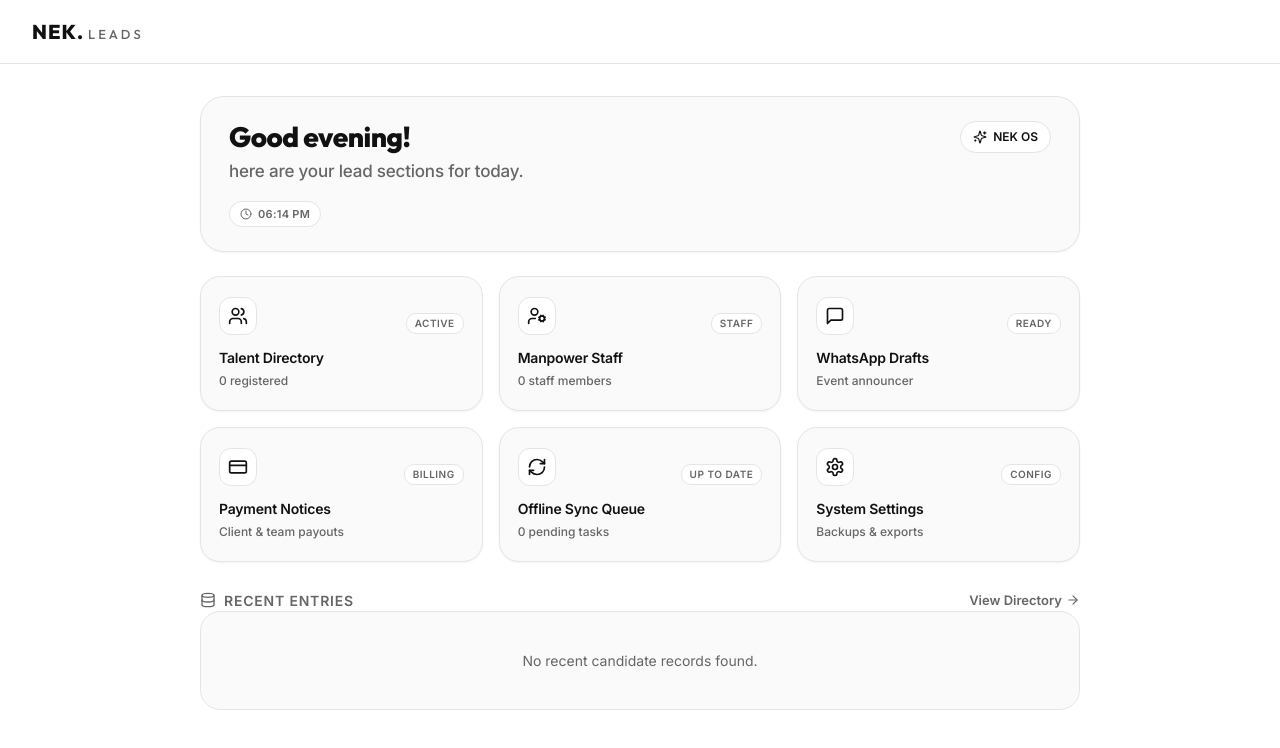
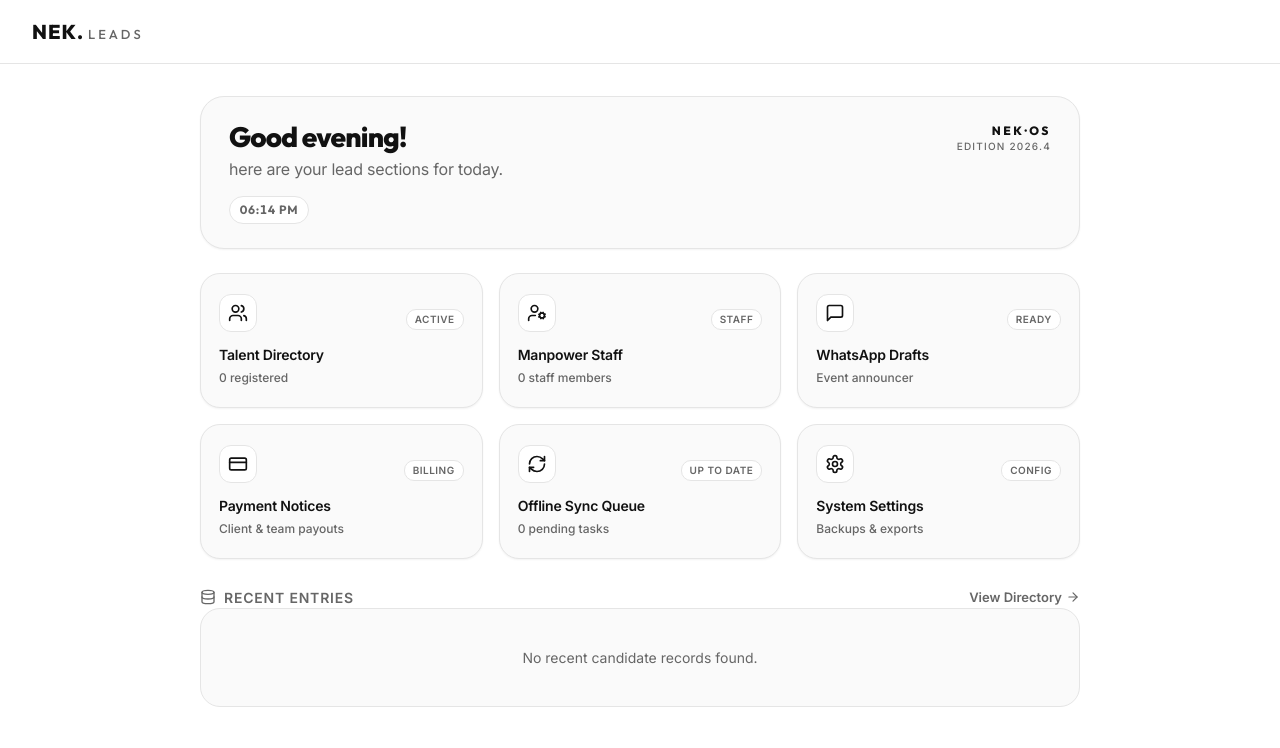
Before and after one commit to contactneklabs-droid/nekleads, a React (Vite) app: page /dashboard in a window 1280 px wide. Shown: the top 748 px of the page. Built offline with nearby package versions, Linux system fonts and the light colour scheme.

Commit message:
feat(dashboard): remove icon pill badge and redesign hero header with editorial typographic lockup

```diff
--- a/src/pages/Dashboard.tsx
+++ b/src/pages/Dashboard.tsx
@@ -8,8 +8,6 @@ import {
   CreditCard,
   ArrowRight,
   RefreshCw,
-  Clock,
-  Sparkles,
   Database
 } from 'lucide-react';
 import { getCandidates, Candidate, syncQueue } from '../lib/db';
@@ -122,15 +120,15 @@ export default function Dashboard() {
   return (
     <div style={{ maxWidth: '880px', margin: '0 auto' }}>
 
-      {/* 1. TOP GREETING HERO CARD (Exact layout as Reference Mockup) */}
+      {/* 1. TOP GREETING HERO CARD (Exact layout as Reference Mockup with Typographic Styling) */}
       <div className="bento-hero-card">
-        <div style={{ display: 'flex', justifyContent: 'space-between', alignItems: 'flex-start' }}>
+        <div style={{ display: 'flex', justifyContent: 'space-between', alignItems: 'flex-start', gap: '16px' }}>
           <div>
             <h1 style={{
               fontFamily: "'Outfit', sans-serif",
               fontSize: '28px',
               fontWeight: 800,
-              letterSpacing: '-0.5px',
+              letterSpacing: '-0.8px',
               color: 'var(--color-text-primary)',
               lineHeight: 1.15
             }}>
@@ -138,36 +136,51 @@ export default function Dashboard() {
             </h1>
             <p style={{
               color: 'var(--color-text-secondary)',
-              fontSize: '17px',
-              fontWeight: 500,
+              fontSize: '16px',
+              fontWeight: 400,
               marginTop: '6px',
-              letterSpacing: '-0.2px'
+              letterSpacing: '-0.2px',
+              lineHeight: 1.3
             }}>
               here are your lead sections for today.
             </p>
           </div>
 
-          <div style={{ display: 'flex', alignItems: 'center', gap: '8px' }}>
-            <span style={{
-              display: 'inline-flex',
-              alignItems: 'center',
-              gap: '6px',
-              padding: '6px 12px',
-              borderRadius: '20px',
-              backgroundColor: 'var(--color-bg-primary)',
-              border: '1px solid var(--color-border)',
+          {/* Editorial Typographic Stamp (replaces icon badge) */}
+          <div style={{ textAlign: 'right', display: 'flex', flexDirection: 'column', alignItems: 'flex-end', gap: '3px', flexShrink: 0, paddingTop: '4px' }}>
+            <div style={{
+              fontFamily: "'Outfit', sans-serif",
               fontSize: '12px',
-              fontWeight: 600,
-              color: 'var(--color-text-primary)'
+              fontWeight: 800,
+              letterSpacing: '2.5px',
+              textTransform: 'uppercase',
+              color: 'var(--color-text-primary)',
+              lineHeight: 1
             }}>
-              <Sparkles size={14} /> NEK OS
-            </span>
+              NEK·OS
+            </div>
+            <div style={{
+              fontFamily: "'Inter', sans-serif",
+              fontSize: '10px',
+              fontWeight: 500,
+              letterSpacing: '1.2px',
+              textTransform: 'uppercase',
+              color: 'var(--color-text-secondary)',
+              lineHeight: 1.2
+            }}>
+              EDITION 2026.4
+            </div>
           </div>
         </div>
 
-        {/* Time Pill Badge */}
-        <div className="bento-time-pill">
-          <Clock size={12} />
+        {/* Clean Typographic Time Chip */}
+        <div className="bento-time-pill" style={{
+          fontFamily: "'Outfit', sans-serif",
+          fontSize: '12px',
+          fontWeight: 700,
+          letterSpacing: '0.8px',
+          fontVariantNumeric: 'tabular-nums'
+        }}>
           <span>{currentTimeStr || '6:15 AM'}</span>
         </div>
       </div>
```
